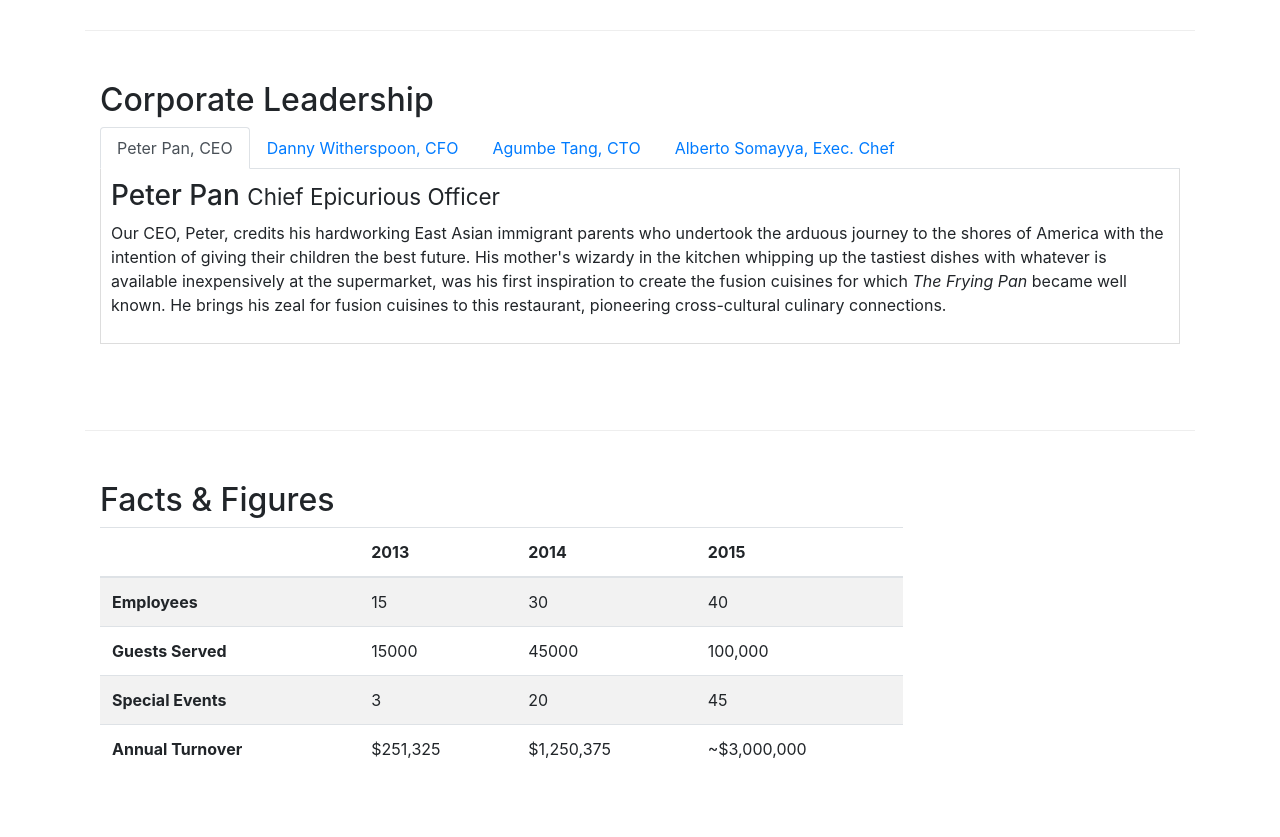
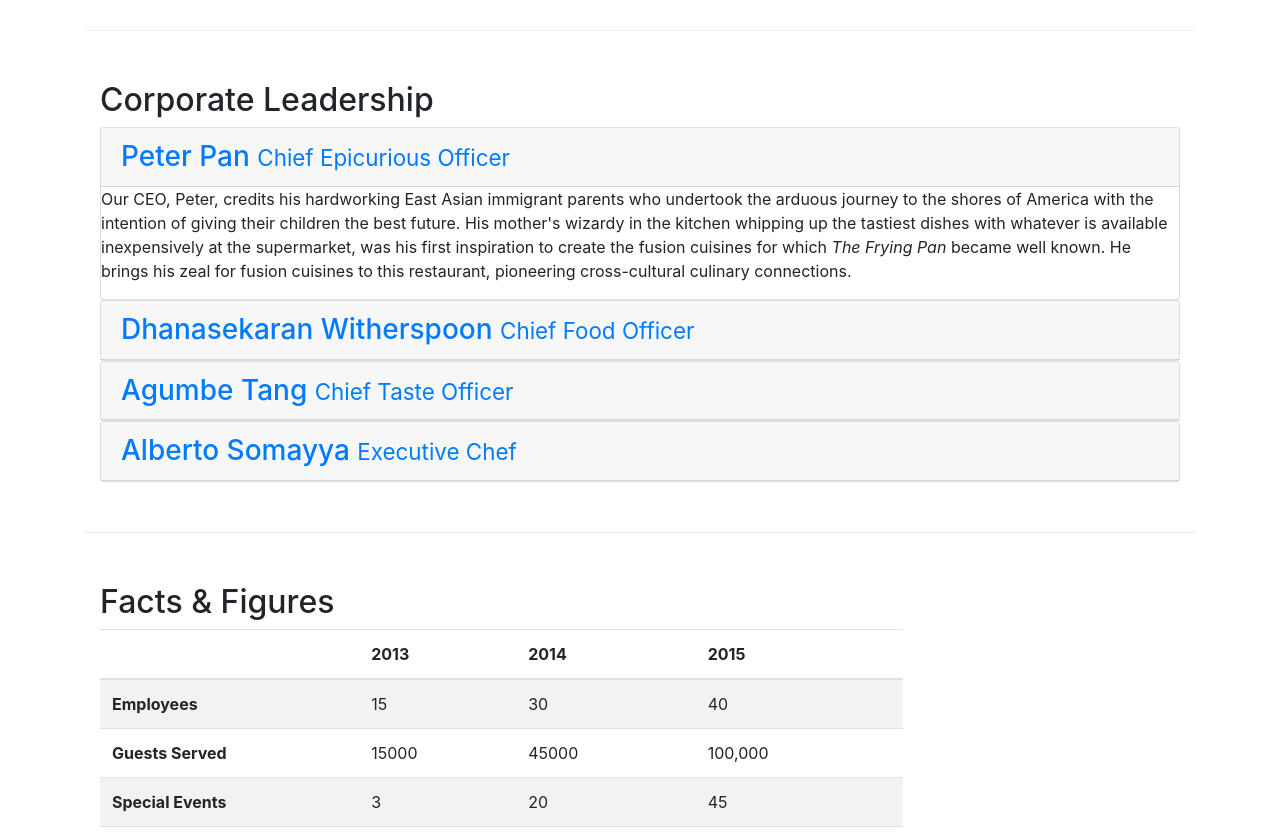
Before and after one commit to mkebrewerfan/conFusion, a website: page aboutus.html in a window 1280 px wide. Shown: the part 880-1717 px from the top of the page. Drawn offline with nearby package versions, Linux system fonts and the light colour scheme.

Commit message:
BootStrap week3 Accordion

```diff
--- a/aboutus.html
+++ b/aboutus.html
@@ -103,37 +103,65 @@
         <div class="row row-content">
             <div class="col-12 col-sm-12">
                 <h2>Corporate Leadership</h2>
-                <ul class="nav nav-tabs">
-                    <li class="nav-item">
-                       <a class="nav-link active" href="#peter" role="tab" data-toggle="tab">Peter Pan, CEO</a>
-                    </li>
-                    <li class="nav-item">
-                        <a class="nav-link" href="#danny" role="tab" data-toggle="tab">Danny Witherspoon, CFO</a>
-                    </li>
-                    <li class="nav-item">
-                         <a class="nav-link" href="#agumbe" role="tab" data-toggle="tab">Agumbe Tang, CTO</a>
-                    </li>
-                    <li class="nav-item">
-                        <a class="nav-link" href="#alberto" role="tab" data-toggle="tab">Alberto Somayya, Exec. Chef</a>
-                    </li>
-
-                </ul>
-                <div class="tab-content">
-                   <div role="tabpanel" class="tab-pane fade show active" id ="peter">
-                     <h3>Peter Pan <small>Chief Epicurious Officer</small></h3>
+                <div class="accordion" id="tablist">
+                    <div class="card">
+                         <div class="card-header" role="tab" id="peterhead">
+                             <h3 class="mb-0">
+                                 <a data-toggle="collapse" data-parent="#accordion" href="#peter">
+                                    Peter Pan <small>Chief Epicurious Officer</small>
+                                </a>
+                            </h3>
+                        </div>
+                        <div role="tabpanel" class="collapse show" id="peter">
+                            <div class="card-block">
                                 <p class="hidden-xs-down">Our CEO, Peter, credits his hardworking East Asian immigrant parents who undertook the arduous journey to the shores of America with the intention of giving their children the best future. His mother's wizardy in the kitchen whipping up the tastiest dishes with whatever is available inexpensively at the supermarket, was his first inspiration to create the fusion cuisines for which <em>The Frying Pan</em> became well known. He brings his zeal for fusion cuisines to this restaurant, pioneering cross-cultural culinary connections.</p>
                             </div>
-                   <div role="tabpanel" class="tab-pane fade" id ="danny">
-                      <h3>Dhanasekaran Witherspoon <small>Chief Food Officer</small></h3>
+                        </div>
+                    </div>
+
+                    <div class="card">
+                        <div class="card-header" role="tab" id="dannyhead">
+                            <h3 class="mb-0">
+                                <a data-toggle="collapse" data-parent="#accordion" href="#danny">
+                                    Dhanasekaran Witherspoon <small>Chief Food Officer</small>
+                                </a>
+                            </h3>
+                        </div>
+                        <div role="tabpanel" class="collapse" id="danny">
+                            <div class="card-block">
                                 <p class="hidden-xs-down" >Our CFO, Danny, as he is affectionately referred to by his colleagues, comes from a long established family tradition in farming and produce. His experiences growing up on a farm in the Australian outback gave him great appreciation for varieties of food sources. As he puts it in his own words, <em>Everything that runs, wins, and everything that stays, pays!</em></p>
                             </div>
-                   <div role="tabpanel" class="tab-pane fade" id ="agumbe">
-                      <h3>Agumbe Tang <small>Chief Taste Officer</small></h3>
+                        </div>
+                    </div>
+
+                    <div class="card">
+                        <div class="card-header" role="tab" id="agumbehead">
+                            <h3 class="mb-0">
+                                <a data-toggle="collapse" data-parent="#accordion" href="#agumbe">
+                                    Agumbe Tang <small>Chief Taste Officer</small>
+                                 </a>
+                            </h3>
+                        </div>
+                        <div role="tabpanel" class="collapse" id="agumbe">
+                            <div class="card-block">
                                 <p class="hidden-xs-down">Blessed with the most discerning gustatory sense, Agumbe, our CTO, personally ensures that every dish that we serve meets his exacting tastes. Our chefs dread the tongue lashing that ensues if their dish does not meet his exacting standards. He lives by his motto, <em>You click only if you survive my lick.</em></p>
                             </div>
-                   <div role="tabpanel" class="tab-pane fade" id ="alberto">
-                      <h3>Alberto Somayya <small>Executive Chef</small></h3>
+                        </div>
+                    </div>
+
+                    <div class="card">
+                        <div class="card-header" role="tab" id="albertohead">
+                            <h3 class="mb-0">
+                                <a data-toggle="collapse" data-parent="#accordion" href="#alberto">
+                                    Alberto Somayya <small>Executive Chef</small>
+                                </a>
+                            </h3>
+                        </div>
+                        <div role="tabpanel" class="collapse" id="alberto">
+                            <div class="card-block">
                                 <p class="hidden-xs-down">Award winning three-star Michelin chef with wide International experience having worked closely with whos-who in the culinary world, he specializes in creating mouthwatering Indo-Italian fusion experiences. He says, <em>Put together the cuisines from the two craziest cultures, and you get a winning hit! Amma Mia!</em></p>
+                            </div>
+                        </div>
                     </div>
                 </div>
             </div>
```
Lines whose indentation alone changed are shown as unchanged.
